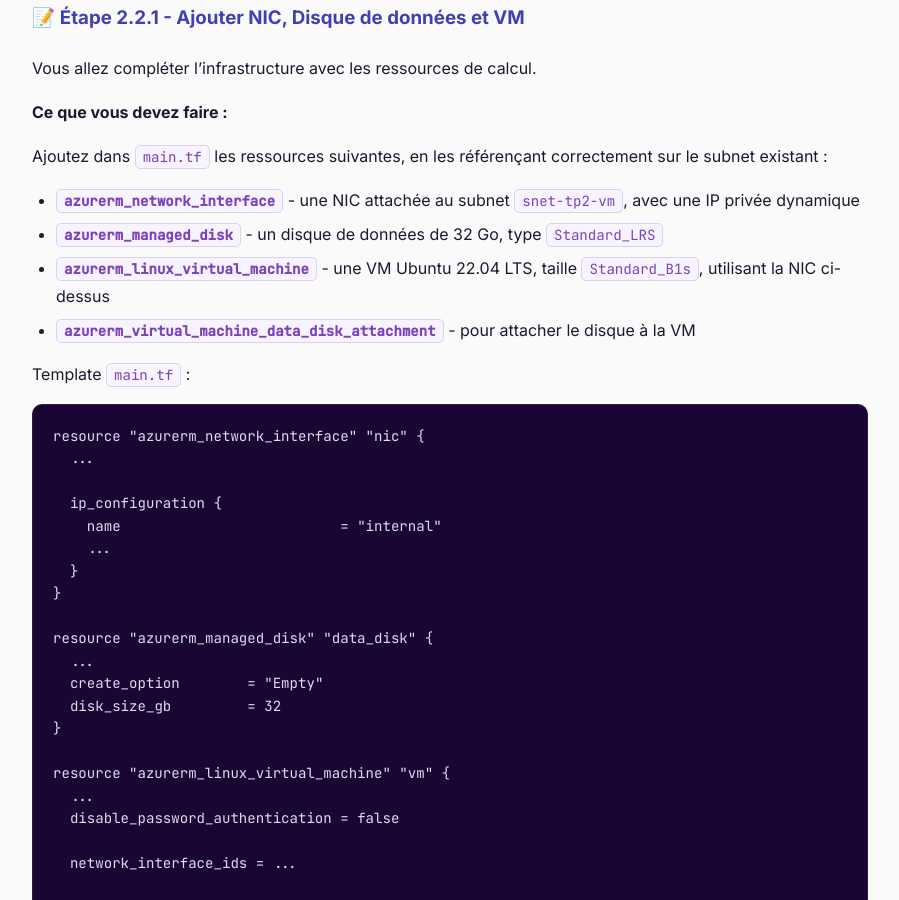
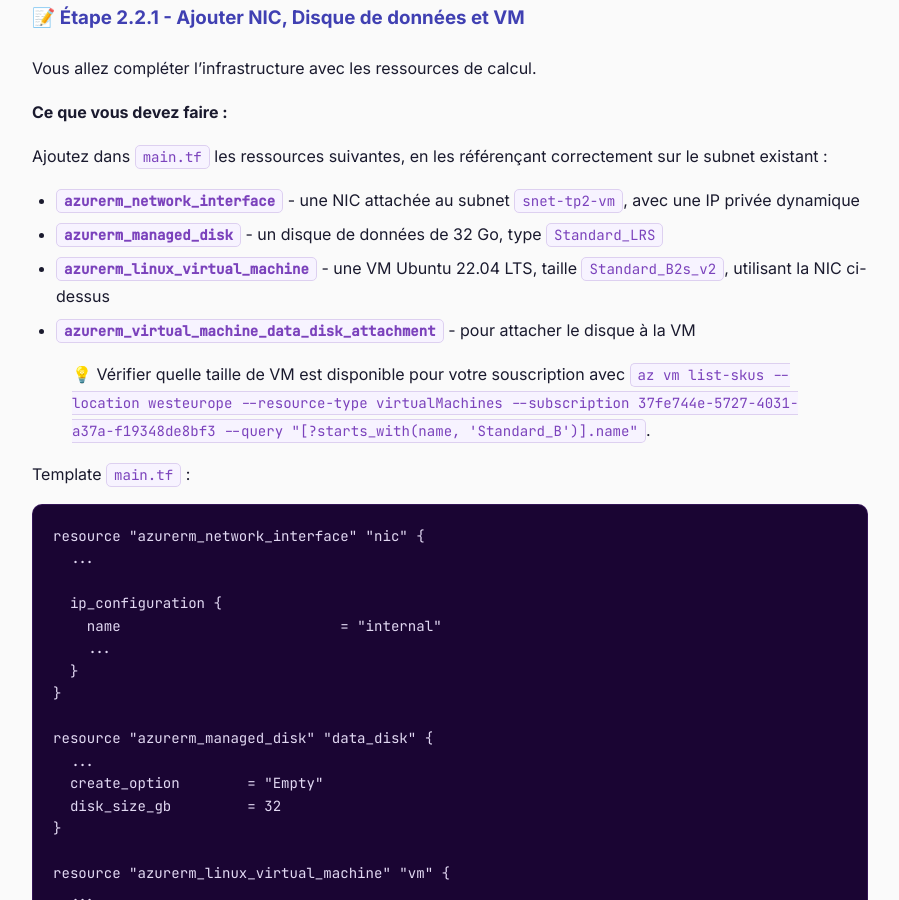
Before and after one commit to jviallon63/Hesias-TF5, a Jekyll site: the page built from tp/2-first-hcl.md, in a window 1280 px wide and 900 px high, scrolled down 3561 px. Shown: the whole window, without its empty margins (190-1089 px from the left). Built offline with Jekyll 4.4.1, drawn with Linux system fonts in a browser that asks for light colours; some of the changed text lies outside the part shown.

Commit message:
Review TP2

```diff
--- a/tp/2-first-hcl.md
+++ b/tp/2-first-hcl.md
@@ -197,8 +197,10 @@ Vous allez compléter l'infrastructure avec les ressources de calcul.
 Ajoutez dans `main.tf` les ressources suivantes, en les référençant correctement sur le subnet existant :
 - **`azurerm_network_interface`** - une NIC attachée au subnet `snet-tp2-vm`, avec une IP privée dynamique
 - **`azurerm_managed_disk`** - un disque de données de 32 Go, type `Standard_LRS`
-- **`azurerm_linux_virtual_machine`** - une VM Ubuntu 22.04 LTS, taille `Standard_B1s`, utilisant la NIC ci-dessus
+- **`azurerm_linux_virtual_machine`** - une VM Ubuntu 22.04 LTS, taille `Standard_B2s_v2`, utilisant la NIC ci-dessus
 - **`azurerm_virtual_machine_data_disk_attachment`** - pour attacher le disque à la VM
+
+> 💡 Vérifier quelle taille de VM est disponible pour votre souscription avec `az vm list-skus --location westeurope --resource-type virtualMachines --subscription 37fe744e-5727-4031-a37a-f19348de8bf3 --query "[?starts_with(name, 'Standard_B')].name"`.
 
 Template `main.tf` :
 
@@ -278,7 +280,7 @@ resource "azurerm_linux_virtual_machine" "vm" {
   name                            = "vm-tp2-dev"
   location                        = azurerm_resource_group.rg.location
   resource_group_name             = azurerm_resource_group.rg.name
-  size                            = "Standard_F1alds_v7"
+  size                            = "Standard_B2s_v2"
   admin_username                  = "adminuser"
   admin_password                  = "P@ssw0rd1234!"
   disable_password_authentication = false
@@ -326,7 +328,7 @@ Créer `variables.tf`, déclarez au minimum les variables suivantes avec leur ty
 |---|---|---|
 | `location` | `string` | `"West Europe"` |
 | `environment` | `string` | `"dev"` |
-| `vm_size` | `string` | `"Standard_B1s"` |
+| `vm_size` | `string` | `"Standard_B2s_v2"` |
 | `admin_password` | `string` | _(pas de défaut - sensible)_ |
 
 Ajoutez une **validation** sur `location` pour n'accepter que `"West Europe"`.
@@ -370,7 +372,7 @@ variable "environment" {
 variable "vm_size" {
   type        = string
   description = "Taille de la machine virtuelle Azure"
-  default     = "Standard_B1s"
+  default     = "Standard_B2s_v2"
 }
 
 variable "admin_password" {
@@ -466,6 +468,8 @@ terraform output vm_private_ip
 - Créez un nouveau dossier `tp2-nginx/` avec un `providers.tf` et un `main.tf`.
 - Utilisez des **data sources** (`data`) pour retrouver la VM et le Resource Group créés en 2.2, sans les recréer.
 - Cherchez dans la doc : `azurerm_resource_group` (data source), `azurerm_linux_virtual_machine` (data source).
+
+> 💡 Consultez le graph généré avec `terraform graph -type=plan`. La sortie du graph utilise le language dot, générez une image avec `| dot -Tpng >graph.png`.
 
 **Questions de réflexion :**
 - Que se passe-t-il si la ressource cherchée n'existe pas dans Azure au moment du `terraform plan` ?
```
